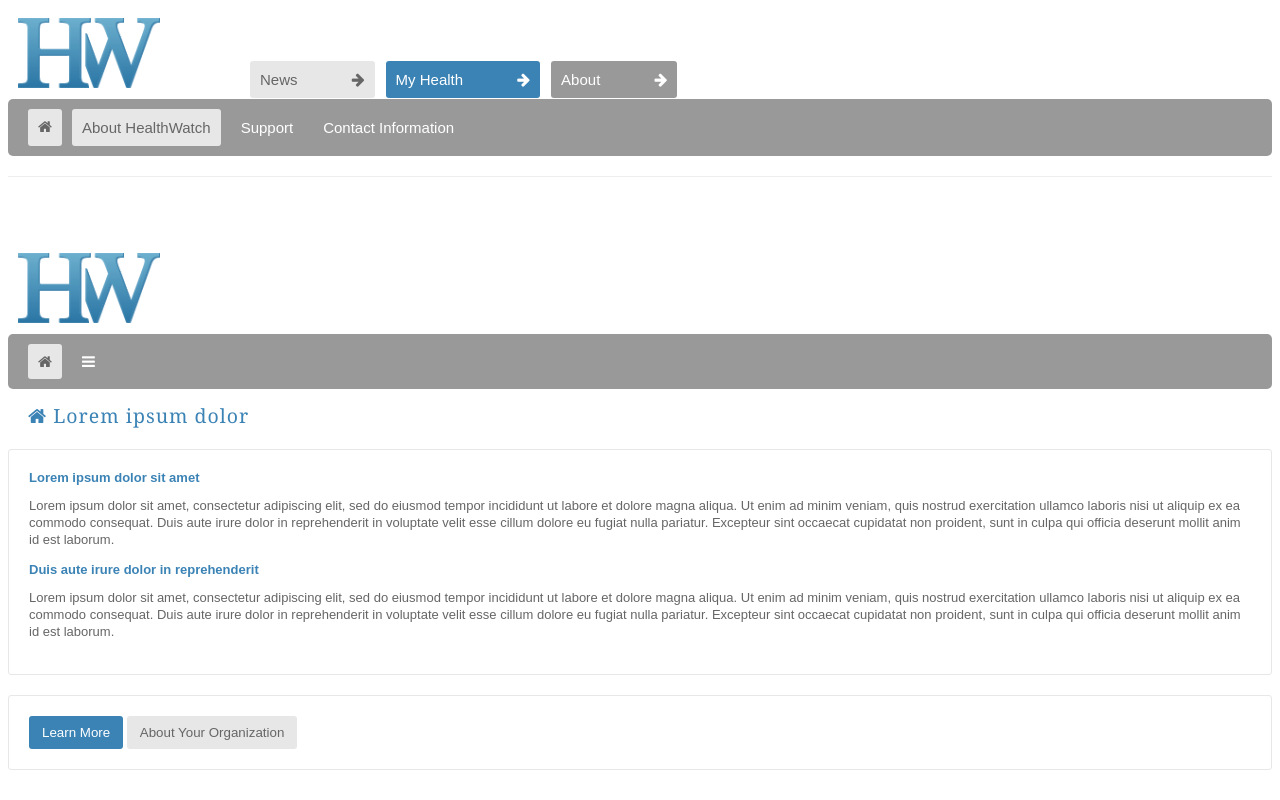
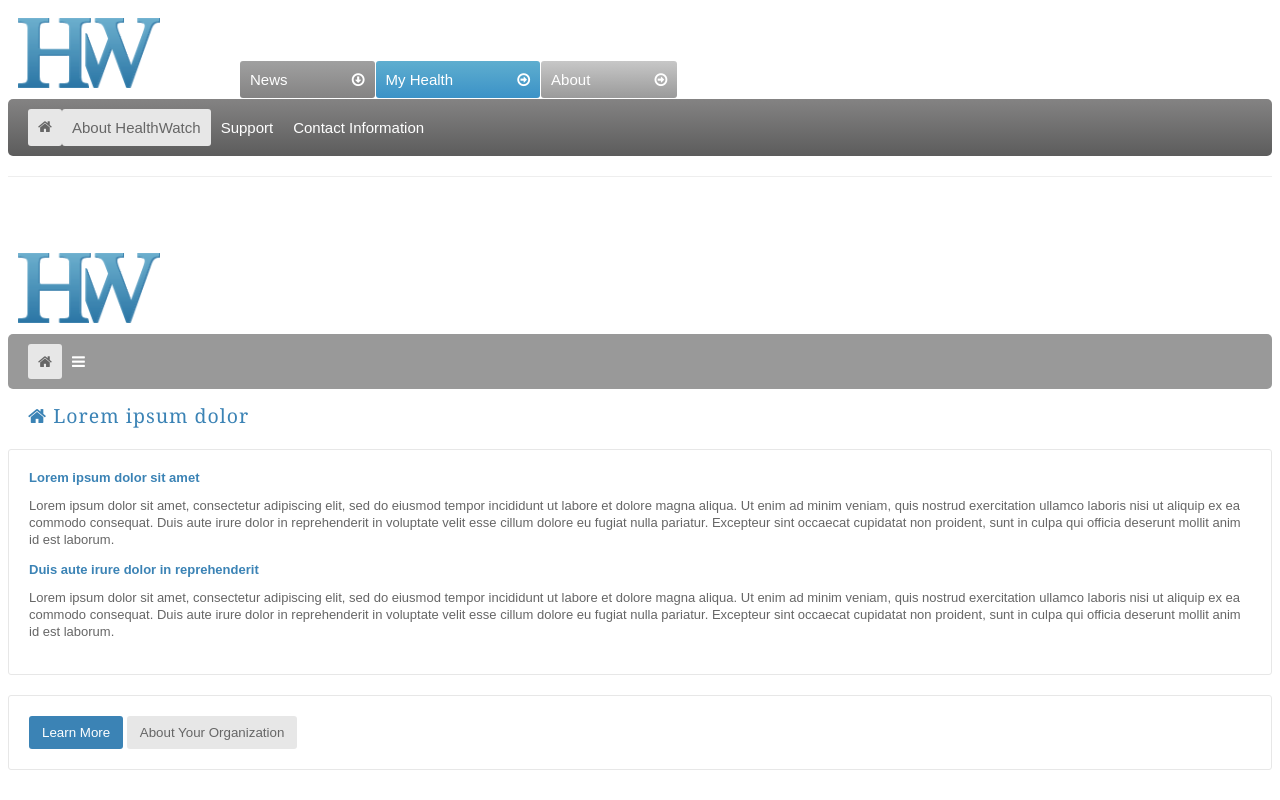
Before and after one commit to healthwatch/healthwatch.github.io, a plain HTML site: page hw-css/navs.html in a window 1280 px wide. Drawn offline with Linux system fonts and the light colour scheme.

Commit message:
Updated nav item icons

```diff
--- a/hw-css/navs.html
+++ b/hw-css/navs.html
@@ -6,21 +6,21 @@
 <div class="container">
   <div class="nav text-lg" style="margin-bottom:1px">
     <img class="nav-item" src="img/logo.png">
-    <a class="nav-item bg-default first" style="margin-left:70px;margin-top:53px;">
+    <a class="nav-item bg-1 first" style="margin-left:70px;margin-top:53px;">
       News
-      <i class="fa fa-arrow-right m-l-50" aria-hidden="true"></i>
+      <i class="fa fa-arrow-circle-o-down m-l-60" aria-hidden="true"></i>
     </a>
-    <a class="nav-item bg-primary m-l-1" style="margin-top:53px;">
+    <a class="nav-item bg-primary-gradient m-l-1" style="margin-top:53px;">
       My Health
-      <i class="fa fa-arrow-right m-l-50" aria-hidden="true"></i>
+      <i class="fa fa-arrow-circle-o-right m-l-60" aria-hidden="true"></i>
     </a>
-    <a class="nav-item bg-secondary m-l-1" style="margin-top:53px;">
+    <a class="nav-item bg-3 m-l-1" style="margin-top:53px;">
       About
-      <i class="fa fa-arrow-right m-l-50" aria-hidden="true"></i>
+      <i class="fa fa-arrow-circle-o-right m-l-60" aria-hidden="true"></i>
     </a>
     <div style="clear:both"></div>
   </div>
-  <div class="nav text-lg bg-secondary" style="padding:10px 20px;">
+  <div class="nav text-lg bg-2" style="padding:10px 20px;">
     <a class="nav-item bg-default" style="padding-bottom:12px"> <!-- A little adjustment-->
       <i class="fa fa-home" aria-hidden="true"></i>
     </a>
@@ -75,8 +75,24 @@
 </div>
 
 <style>
+  .m-l-60 {
+    margin-left: 60px;
+  }
+  .bg-1 {
+    background-image: linear-gradient(#A0A0A0, #848383);
+  }
+  .bg-2 {
+    background-image: linear-gradient(#848383, #5C5C5C);
+  }
+  .bg-3 {
+    background-image: linear-gradient(#C7C7C7, #9A9A9A);
+  }
+  .bg-primary-gradient {
+    background-image: linear-gradient(#5FAECF, #3B92C7);
+  }
   .nav {
     border-radius: 5px;
+    color: white;
   }
   .nav-item .first {
     margin-left: 100px;
@@ -86,7 +102,6 @@
     float: left;
     padding: 10px 10px;
     border-radius: 3px;
-    margin-right: 10px;
   }
   .nav li a {
     color: white;
```
